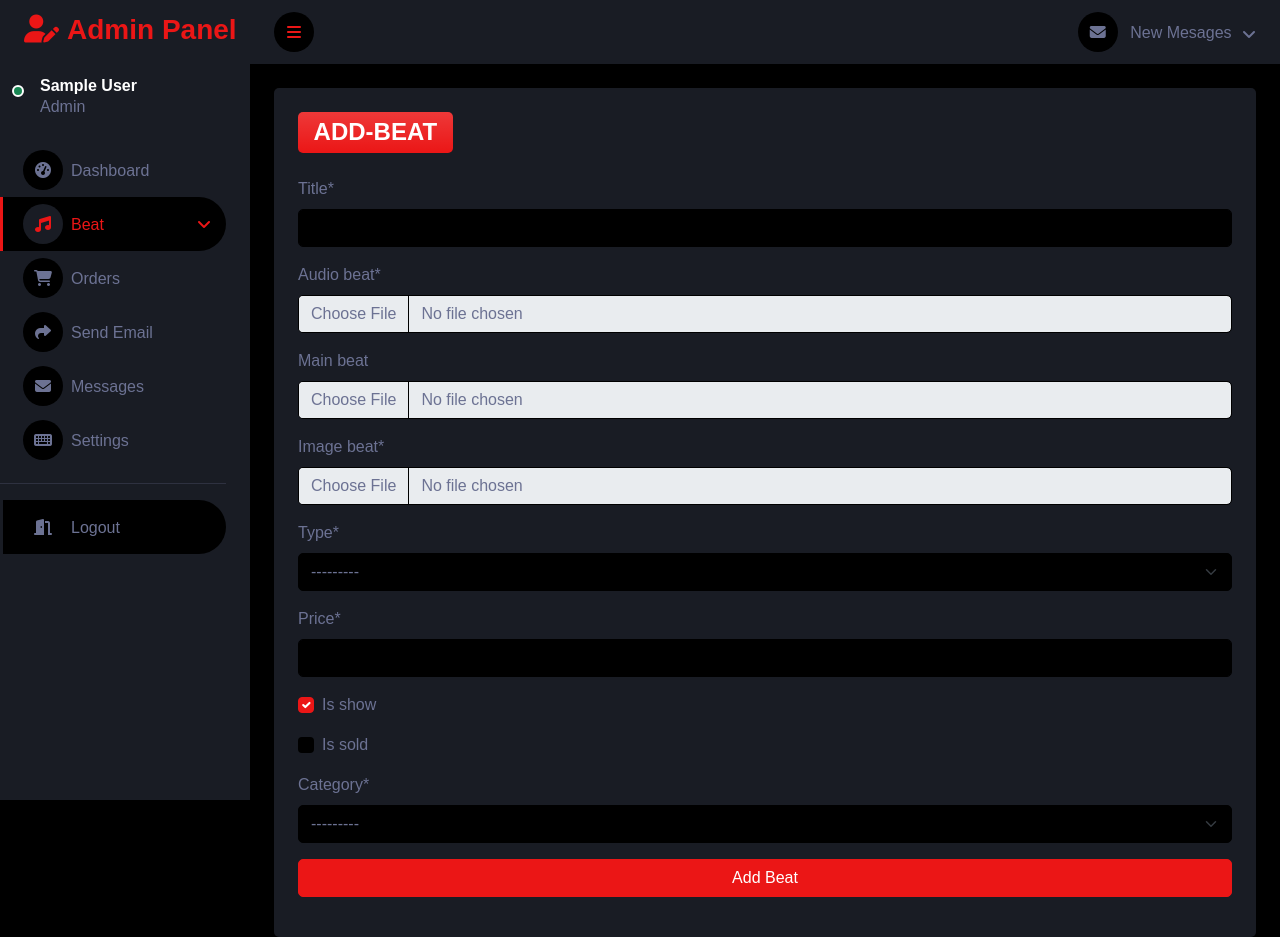
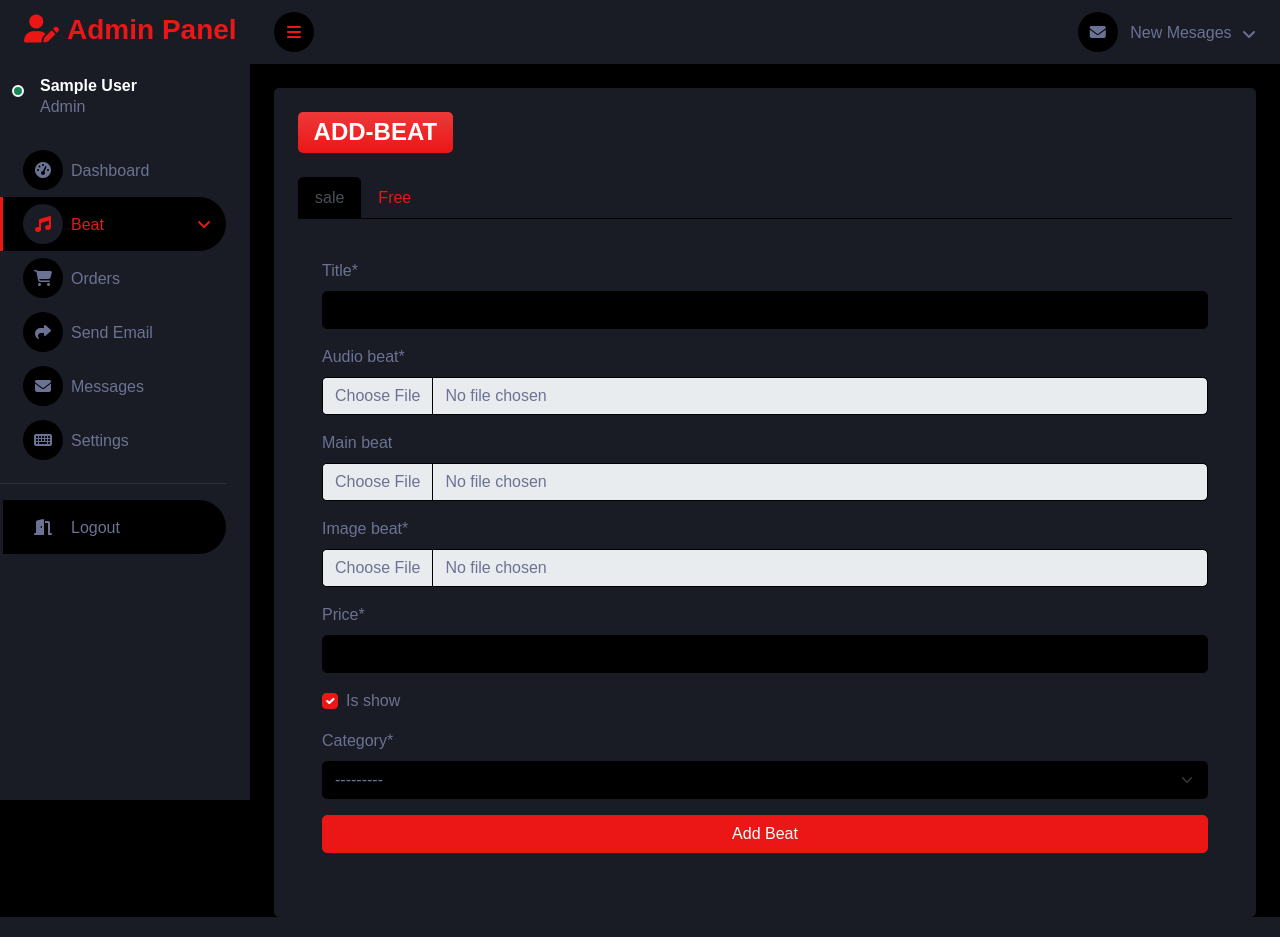
Before and after one commit to PooyaRezaee/prodnavid, a Django app: page /panel/personal/SecurePageXx/beat/add/ in a window 1280 px wide. Run offline with Django 4.2, Linux system fonts and the light colour scheme; the visitor is signed in with stand-in values (Sample User, id 1); data comes from the database, SQL or seed files in the repository; data that the repository does not hold is empty; some libraries are stand-ins or nearby versions; some web fonts are replaced.

Commit message:
Two Parted add Bit

```diff
--- a/apps/PanelNavid/forms.py
+++ b/apps/PanelNavid/forms.py
@@ -5,7 +5,8 @@ from apps.beat.models import Beat,Category
 from .models import SiteSettings
 
 __all__ = [
-    'CreateBeatForm',
+    'CreateSaleBeatForm',
+    'CreateFreeBeatForm',
     'CreateCategoryForm',
     'SendEmailForm',
     'SettingSiteForm',
@@ -13,15 +14,33 @@ __all__ = [
     'UpdateCategoryForm',
 ]
 
-class CreateBeatForm(forms.ModelForm):
+class CreateSaleBeatForm(forms.ModelForm):
     class Meta:
         model = Beat
 
-        exclude = ('code','time_audio','hits')
+        exclude = ('code','time_audio','type','is_sold','hits')
 
     helper = FormHelper()
     helper.add_input(Submit('submit', 'Add Beat', css_class='btn btn-primary w-100'))
     helper.form_method = 'POST'
+
+class CreateFreeBeatForm(forms.ModelForm):
+    # def __init__(self, *args, **kwargs):
+    #     super().__init__(*args, **kwargs)
+    #     self.fields['centro_di_costo'].value= "Servizi di Produzione"
+    #     self.fields['sub_centro_di_costo'].value = "Collaboratori esterni"
+    #     self.fields['status'].value = "VARIABILE"
+
+    class Meta:
+        model = Beat
+
+        exclude = ('code','time_audio','type','is_sold','hits','main_beat','price')
+
+    helper = FormHelper()
+    helper.add_input(Submit('submit', 'Add Beat', css_class='btn btn-primary w-100'))
+    helper.form_method = 'POST'
+
+
 
 class CreateCategoryForm(forms.ModelForm):
     class Meta:
--- /dev/null
+++ b/apps/PanelNavid/templates/panel/add_beat.html
@@ -0,0 +1,46 @@
+{% extends 'panel/base.html' %}
+{% load crispy_forms_tags %}
+
+{% block content %}
+<div class="container-fluid pt-4 px-4">
+    <div class="row g-4">
+        <div class="col-sm-12 col-xl-12">
+            <div class="bg-secondary rounded h-100 p-4">
+                <h6 class="mb-4"><span class="badge bg-primary bg-gradient" style="font-size:1.5rem">{{ route | upper }}</span></h6>
+
+                            <nav>
+                                <div class="nav nav-tabs" id="nav-tab" role="tablist">
+                                    <button class="nav-link active" id="nav-home-tab" data-bs-toggle="tab"
+                                        data-bs-target="#nav-home" type="button" role="tab" aria-controls="nav-home"
+                                        aria-selected="true">sale</button>
+                                    <button class="nav-link" id="nav-profile-tab" data-bs-toggle="tab"
+                                        data-bs-target="#nav-profile" type="button" role="tab"
+                                        aria-controls="nav-profile" aria-selected="false">Free</button>
+                                </div>
+                            </nav>
+                            <div class="tab-content pt-3" id="nav-tabContent">
+                                <div class="tab-pane fade show active" id="nav-home" role="tabpanel" aria-labelledby="nav-home-tab">
+                                    <div class="h-100 bg-secondary rounded p-4">
+
+                                        <form action="{% url 'panel:add-sale' %}" class="blueForms" enctype="multipart/form-data" method="post">
+                                            {% crispy form_sale %}
+                                        </form>
+
+                                    </div>
+                                </div>
+                                <div class="tab-pane fade" id="nav-profile" role="tabpanel" aria-labelledby="nav-profile-tab">
+                                    <div class="h-100 bg-secondary rounded p-4">
+
+                                        <form action="{% url 'panel:add-free' %}" class="blueForms" enctype="multipart/form-data" method="post">
+                                            {% crispy form_free %}
+                                        </form>
+
+                                    </div>
+                                </div>
+                            </div>
+
+            </div>
+        </div>
+    </div>
+</div>
+{% endblock content %}
--- a/apps/PanelNavid/templates/panel/add.html
+++ b/apps/PanelNavid/templates/panel/add_category.html
@@ -7,7 +7,7 @@
         <div class="col-sm-12 col-xl-12">
             <div class="bg-secondary rounded h-100 p-4">
                 <h6 class="mb-4"><span class="badge bg-primary bg-gradient" style="font-size:1.5rem">{{ route | upper }}</span></h6>
-                <form class="blueForms" enctype="multipart/form-data" method="post">
+                <form class="blueForms" method="post">
                     {% crispy form %}
                 </form>
             </div>
--- a/apps/PanelNavid/templates/panel/dashbord.html
+++ b/apps/PanelNavid/templates/panel/dashbord.html
@@ -45,11 +45,11 @@
             <!-- Sale & Revenue End -->
 
             <!-- Charts -->
-            <div class="container-fluid pt-4 px-4">
+             <div class="container-fluid pt-4 px-4">
                 <div class="row g-4">
                     <div class="col-sm-12 col-xl-6">
                         <div class="bg-secondary rounded h-100 p-4">
-                            <h6 class="mb-4">Views</h6>
+                           <h6 class="mb-4">Views</h6>
                             <canvas id="line-chart" width="742" height="742" style="display: block; box-sizing: border-box; height: 742px; width: 742px;"></canvas>
                         </div>
                     </div>
--- a/apps/PanelNavid/urls.py
+++ b/apps/PanelNavid/urls.py
@@ -7,6 +7,8 @@ urlpatterns = [
     path('loginpanel/',LoginView.as_view(),name='login'),
     path('dashbord/',DashbordView.as_view(),name='dashbord'),
     path('beat/add/',AddBeatView.as_view(),name='add-beat'),
+    path('beat/add/free/',AddFreeBeatView.as_view(),name='add-free'),
+    path('beat/add/sale/',AddSaleBeatView.as_view(),name='add-sale'),
     path('beat/modify/<pk>/',ModifyBeatView.as_view(),name='modify-beat'),
     path('beat/delete/<id>/',DeleteBeat.as_view(),name='delete-beat'),
     path('category/add/',AddCategoryView.as_view(),name='add-category'),
--- a/apps/PanelNavid/views.py
+++ b/apps/PanelNavid/views.py
@@ -28,6 +28,8 @@ __all__ = [
     'LoginView',
     'DashbordView',
     'AddBeatView',
+    'AddFreeBeatView',
+    'AddSaleBeatView',
     'AddCategoryView',
     'BeatListView',
     'CategoryListView',
@@ -130,10 +132,18 @@ class DashbordView(IsAdminMixin,View):
         }
         return render(request,'panel/dashbord.html',context)
 
-class AddBeatView(IsAdminMixin,CreateView):
-    template_name = 'panel/add.html'
+class AddBeatView(IsAdminMixin,View):
+    template_name = 'panel/add_beat.html'
     success_url = reverse_lazy('panel:dashbord')
-    form_class  = CreateBeatForm
+
+    def get(self,request):
+        context = {
+            'form_sale':CreateSaleBeatForm,
+            'form_free':CreateFreeBeatForm,
+            'route': 'add-beat'
+        }
+        return render(request,self.template_name,context)
+
 
     def form_valid(self, form):
         messages.success(self.request,'Beat Added',extra_tags='success')
@@ -143,14 +153,52 @@ class AddBeatView(IsAdminMixin,CreateView):
         messages.warning(self.request,'Form Not Valid',extra_tags='warning')
         return super().form_invalid(form)
 
-    def get_context_data(self, **kwargs):
-        context = super().get_context_data(**kwargs)
-        context["route"] = 'add-beat'
-        return context
+class AddFreeBeatView(IsAdminMixin,View):
+    def post(self,request):
+        form = CreateFreeBeatForm(request.POST, request.FILES)
+        if form.is_valid():
+            cd = form.cleaned_data
+            Beat.objects.create(
+                title=cd['title'],
+                audio_beat=cd['audio_beat'],
+                image_beat=cd['image_beat'],
+                type='F',
+                price=0,
+                is_show=cd['is_show'],
+                category=cd['category'],
+            )
+            messages.success(self.request,'Beat Added',extra_tags='success')
+        else:
+            messages.warning(self.request,'Form Not Valid',extra_tags='warning')
+
+        return redirect('panel:add-beat')
+
+
+
+class AddSaleBeatView(IsAdminMixin,View):
+    def post(self,request):
+        form = CreateSaleBeatForm(request.POST, request.FILES)
+        if form.is_valid():
+            cd = form.cleaned_data
+            Beat.objects.create(
+                title=cd['title'],
+                audio_beat=cd['audio_beat'],
+                main_beat=cd['main_beat'],
+                image_beat=cd['image_beat'],
+                type='D',
+                price=cd['price'],
+                is_show=cd['is_show'],
+                category=cd['category'],
+            )
+            messages.success(self.request,'Beat Added',extra_tags='success')
+        else:
+            messages.warning(self.request,'Form Not Valid',extra_tags='warning')
+
+        return redirect('panel:add-beat')
 
 
 class AddCategoryView(IsAdminMixin,CreateView):
-    template_name = 'panel/add.html'
+    template_name = 'panel/add_category.html'
     success_url = reverse_lazy('panel:dashbord')
     form_class  = CreateCategoryForm
 
--- a/apps/beat/models.py
+++ b/apps/beat/models.py
@@ -32,10 +32,10 @@ class Beat(models.Model):
 
     code = models.PositiveIntegerField(unique=True,blank=True)
     title = models.CharField(max_length=32,unique=True)
-    audio_beat = models.FileField()
-    main_beat = models.FileField(blank=True,null=True)
+    audio_beat = models.FileField(upload_to='public/')
+    main_beat = models.FileField(upload_to='prive/',blank=True,null=True)
     time_audio = models.IntegerField(blank=True,null=True)
-    image_beat = models.ImageField()
+    image_beat = models.ImageField(upload_to='img/')
     type = models.CharField(max_length=1,choices=TYPE_CHOICE)
     price = models.PositiveIntegerField()
     is_show = models.BooleanField(default=True)
--- a/core/settings.py
+++ b/core/settings.py
@@ -28,7 +28,7 @@ BASE_DIR = Path(__file__).resolve().parent.parent
 SECRET_KEY = os.getenv('SECRET_KEY')
 
 # SECURITY WARNING: don't run with debug turned on in production!
-DEBUG = False
+DEBUG = True
 
 ALLOWED_HOSTS = ['*']
 
```
Also changed, not shown: apps/beat/migrations/0006_alter_beat_audio_beat_alter_beat_image_beat_and_more.py (added).
